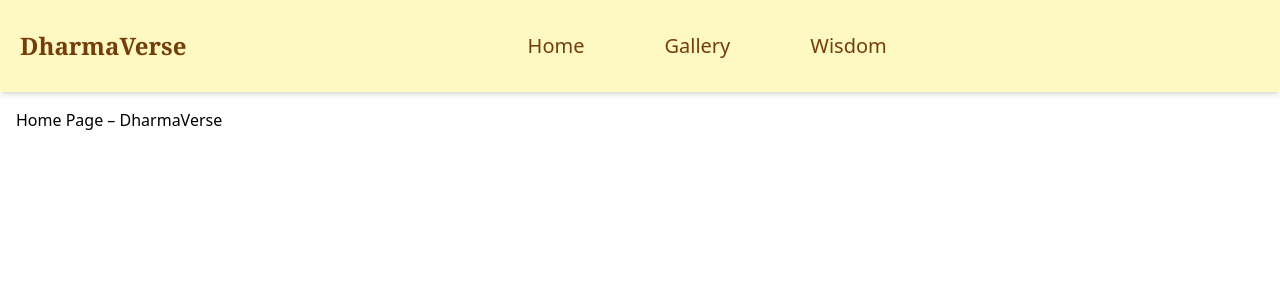
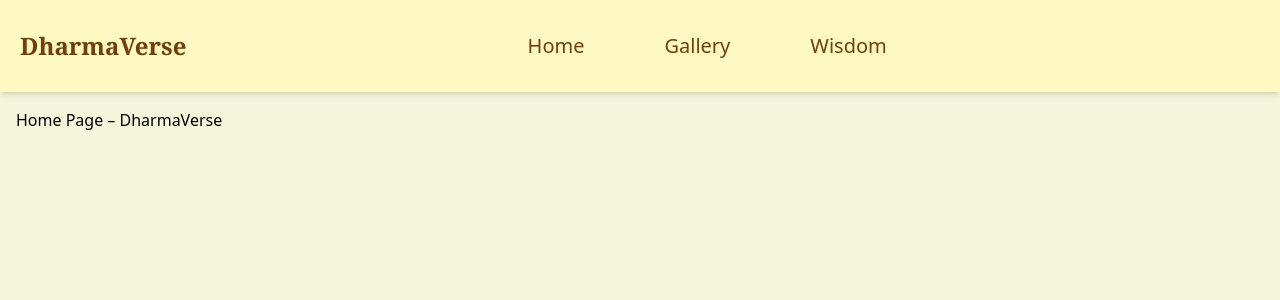
Before and after one commit to Basanta-khatri-0311/DharmaVerse, a React app: page / in a window 1280 px wide. Shown: the top 300 px of the page. Built offline with nearby package versions, Linux system fonts and the light colour scheme; the HTML template or start-up script is replaced by a standard one.

Commit message:
light and dark mode styling with transitions

```diff
--- a/src/index.css
+++ b/src/index.css
@@ -1 +1,11 @@
 @import "tailwindcss";
+
+.dark {
+    background-color: #1c1c1c;
+    transition: all 0.8s;
+}
+
+.light {
+    background: #f5f5dc;
+    transition: all 0.8s;
+}
```
